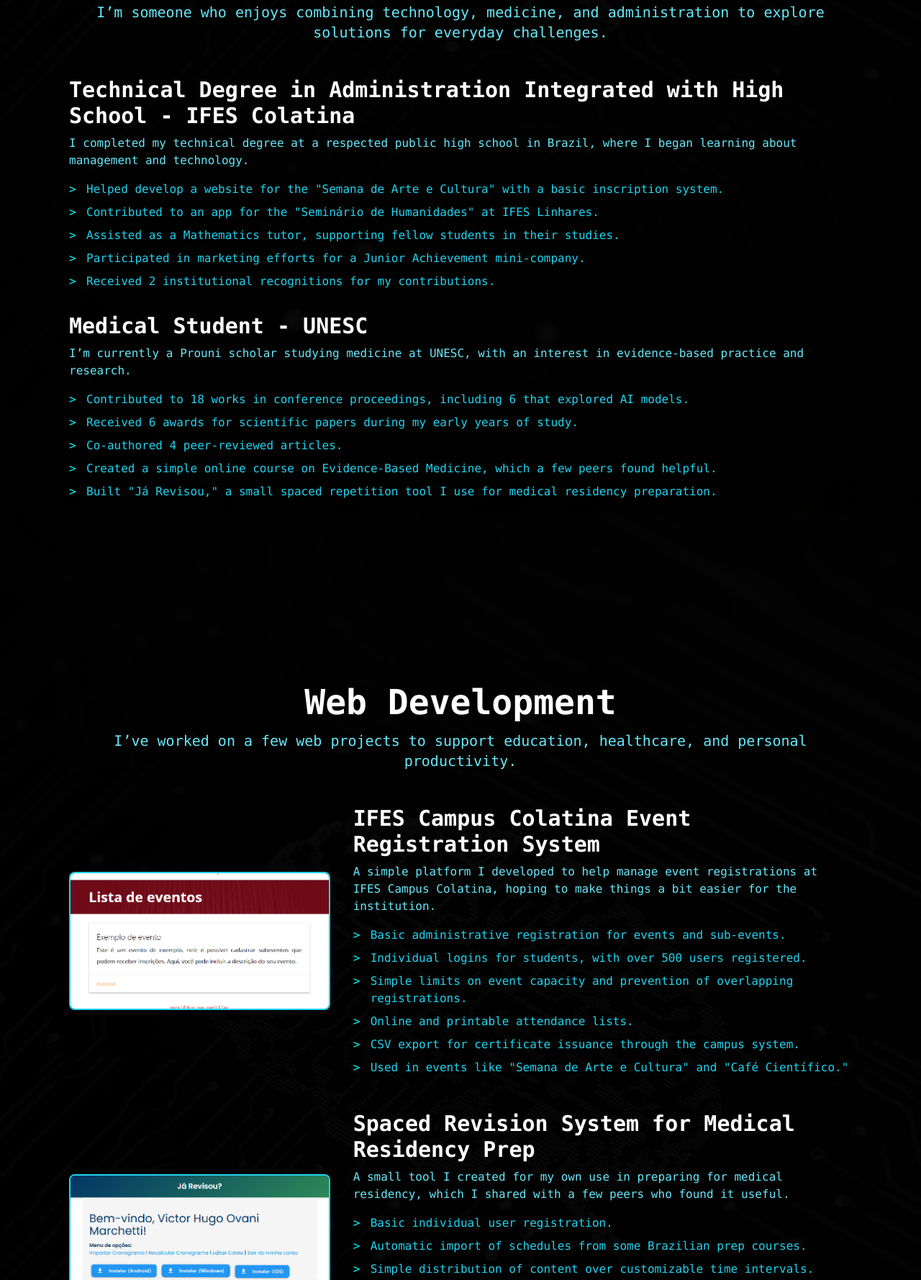
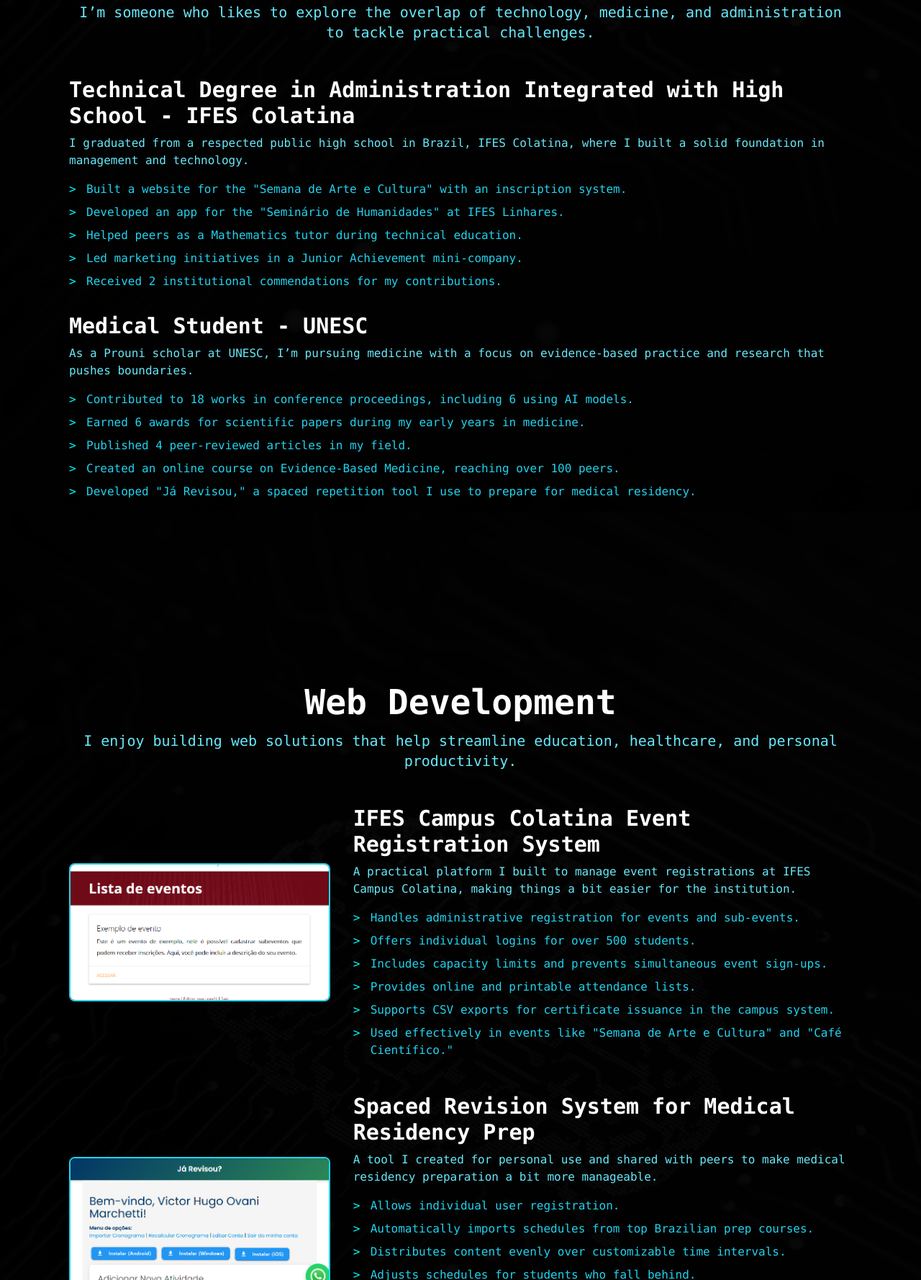
Before and after one commit to victorovanimarchetti/victorovanimarchetti.github.io, a plain HTML site: page index.html in a window 1280 px wide. Shown: the part 989-2767 px from the top of the page at 72% size. Drawn offline with nearby package versions, Linux system fonts and the light colour scheme.

Commit message:
Update index.html

```diff
--- a/index.html
+++ b/index.html
@@ -10,6 +10,7 @@
     <link rel="stylesheet" href="css/styles.css">
     <!-- Google Fonts: Fonte monoespaçada futurista (Fira Code) -->
     <link href="https://fonts.googleapis.com/css2?family=Fira+Code:wght@400;700&display=swap" rel="stylesheet">
+    <!-- Font Awesome para ícones -->
     <link rel="stylesheet" href="https://cdnjs.cloudflare.com/ajax/libs/font-awesome/6.7.2/css/all.min.css" integrity="sha512-Evv84Mr4kqVGRNSgIGL/F/aIDqQb7xQ2vcrdIwxfjThSH8CSR7PBEakCr51Ck+w+/U6swU2Im1vVX0SVk9ABhg==" crossorigin="anonymous" referrerpolicy="no-referrer" />
 </head>
 <body class="w-screen overflow-x-hidden font-mono snap-y snap-mandatory">
@@ -43,11 +44,11 @@
                     Hello, I'm Victor Marchetti
                 </h1>
                 <p id="subtitle" class="text-xl md:text-3xl mt-4 fade-in-delay text-cyan-300">
-                    I enjoy exploring the connection between technology and science to create helpful solutions
+                    I enjoy combining technology and science to create useful solutions
                 </p>
                 <br/>
                 <!-- Descrição -->
-                <p class="fade-in-delay">I’m a medical student with an interest in programming, starting at age 11, and I’ve worked on small projects in web development and machine learning, using tools like PHP, Python, and R.</p>
+                <p class="fade-in-delay">I’m a medical student with a passion for programming, starting at age 11, and I’ve been exploring web development and machine learning, working with tools like PHP, Python, and R.</p>
             </div>
             <!-- Foto -->
             <div class="mt-8 md:mt-0 order-1 md:order-2">
@@ -62,7 +63,7 @@
             <!-- Cabeçalho -->
             <h2 class="text-4xl md:text-5xl font-bold text-center fade-in">About Me</h2>
             <p class="text-lg md:text-xl mt-4 text-center text-cyan-300 fade-in-delay">
-                I’m someone who enjoys combining technology, medicine, and administration to explore solutions for everyday challenges.
+                I’m someone who likes to explore the overlap of technology, medicine, and administration to tackle practical challenges.
             </p>
 
             <!-- História -->
@@ -70,26 +71,26 @@
                 <!-- Técnico em Administração -->
                 <div>
                     <h3 class="text-2xl md:text-3xl font-bold fade-in">Technical Degree in Administration Integrated with High School - IFES Colatina</h3>
-                    <p class="mt-2 text-cyan-300 fade-in-delay">I completed my technical degree at a respected public high school in Brazil, where I began learning about management and technology.</p>
+                    <p class="mt-2 text-cyan-300 fade-in-delay">I graduated from a respected public high school in Brazil, IFES Colatina, where I built a solid foundation in management and technology.</p>
                     <ul class="mt-4 space-y-2 text-cyan-400 fade-in-delay">
-                        <li>Helped develop a website for the "Semana de Arte e Cultura" with a basic inscription system.</li>
-                        <li>Contributed to an app for the "Seminário de Humanidades" at IFES Linhares.</li>
-                        <li>Assisted as a Mathematics tutor, supporting fellow students in their studies.</li>
-                        <li>Participated in marketing efforts for a Junior Achievement mini-company.</li>
-                        <li>Received 2 institutional recognitions for my contributions.</li>
+                        <li>Built a website for the "Semana de Arte e Cultura" with an inscription system.</li>
+                        <li>Developed an app for the "Seminário de Humanidades" at IFES Linhares.</li>
+                        <li>Helped peers as a Mathematics tutor during technical education.</li>
+                        <li>Led marketing initiatives in a Junior Achievement mini-company.</li>
+                        <li>Received 2 institutional commendations for my contributions.</li>
                     </ul>
                 </div>
 
                 <!-- Graduação em Medicina -->
                 <div>
                     <h3 class="text-2xl md:text-3xl font-bold fade-in">Medical Student - UNESC</h3>
-                    <p class="mt-2 text-cyan-300 fade-in-delay">I’m currently a Prouni scholar studying medicine at UNESC, with an interest in evidence-based practice and research.</p>
+                    <p class="mt-2 text-cyan-300 fade-in-delay">As a Prouni scholar at UNESC, I’m pursuing medicine with a focus on evidence-based practice and research that pushes boundaries.</p>
                     <ul class="mt-4 space-y-2 text-cyan-400 fade-in-delay">
-                        <li>Contributed to 18 works in conference proceedings, including 6 that explored AI models.</li>
-                        <li>Received 6 awards for scientific papers during my early years of study.</li>
-                        <li>Co-authored 4 peer-reviewed articles.</li>
-                        <li>Created a simple online course on Evidence-Based Medicine, which a few peers found helpful.</li>
-                        <li>Built "Já Revisou," a small spaced repetition tool I use for medical residency preparation.</li>
+                        <li>Contributed to 18 works in conference proceedings, including 6 using AI models.</li>
+                        <li>Earned 6 awards for scientific papers during my early years in medicine.</li>
+                        <li>Published 4 peer-reviewed articles in my field.</li>
+                        <li>Created an online course on Evidence-Based Medicine, reaching over 100 peers.</li>
+                        <li>Developed "Já Revisou," a spaced repetition tool I use to prepare for medical residency.</li>
                     </ul>
                 </div>
             </div>
@@ -102,7 +103,7 @@
             <!-- Cabeçalho -->
             <h2 class="text-4xl md:text-5xl font-bold text-center fade-in">Web Development</h2>
             <p class="text-lg md:text-xl mt-4 text-center text-cyan-300 fade-in-delay">
-                I’ve worked on a few web projects to support education, healthcare, and personal productivity.
+                I enjoy building web solutions that help streamline education, healthcare, and personal productivity.
             </p>
 
             <!-- Projetos -->
@@ -112,14 +113,14 @@
                     <img src="assets/images/sistemadeinscricoes.png" alt="IFES Events System" class="w-full md:w-1/3 h-48 object-cover rounded-lg border-2 border-cyan-400 fade-in-delay">
                     <div class="flex-1">
                         <h3 class="text-2xl md:text-3xl font-bold fade-in">IFES Campus Colatina Event Registration System</h3>
-                        <p class="mt-2 text-cyan-300 fade-in-delay">A simple platform I developed to help manage event registrations at IFES Campus Colatina, hoping to make things a bit easier for the institution.</p>
+                        <p class="mt-2 text-cyan-300 fade-in-delay">A practical platform I built to manage event registrations at IFES Campus Colatina, making things a bit easier for the institution.</p>
                         <ul class="mt-4 space-y-2 text-cyan-400 fade-in-delay">
-                            <li>Basic administrative registration for events and sub-events.</li>
-                            <li>Individual logins for students, with over 500 users registered.</li>
-                            <li>Simple limits on event capacity and prevention of overlapping registrations.</li>
-                            <li>Online and printable attendance lists.</li>
-                            <li>CSV export for certificate issuance through the campus system.</li>
-                            <li>Used in events like "Semana de Arte e Cultura" and "Café Científico."</li>
+                            <li>Handles administrative registration for events and sub-events.</li>
+                            <li>Offers individual logins for over 500 students.</li>
+                            <li>Includes capacity limits and prevents simultaneous event sign-ups.</li>
+                            <li>Provides online and printable attendance lists.</li>
+                            <li>Supports CSV exports for certificate issuance in the campus system.</li>
+                            <li>Used effectively in events like "Semana de Arte e Cultura" and "Café Científico."</li>
                         </ul>
                     </div>
                 </div>
@@ -129,14 +130,14 @@
                     <img src="assets/images/sistemaderevisao.png" alt="Spaced Revision System" class="w-full md:w-1/3 h-48 object-cover rounded-lg border-2 border-cyan-400 fade-in-delay">
                     <div class="flex-1">
                         <h3 class="text-2xl md:text-3xl font-bold fade-in">Spaced Revision System for Medical Residency Prep</h3>
-                        <p class="mt-2 text-cyan-300 fade-in-delay">A small tool I created for my own use in preparing for medical residency, which I shared with a few peers who found it useful.</p>
+                        <p class="mt-2 text-cyan-300 fade-in-delay">A tool I created for personal use and shared with peers to make medical residency preparation a bit more manageable.</p>
                         <ul class="mt-4 space-y-2 text-cyan-400 fade-in-delay">
-                            <li>Basic individual user registration.</li>
-                            <li>Automatic import of schedules from some Brazilian prep courses.</li>
-                            <li>Simple distribution of content over customizable time intervals.</li>
-                            <li>Adjustments for delayed schedules.</li>
-                            <li>Tracking of question accuracy metrics.</li>
-                            <li>Scheduled spaced revision based on study dates.</li>
+                            <li>Allows individual user registration.</li>
+                            <li>Automatically imports schedules from top Brazilian prep courses.</li>
+                            <li>Distributes content evenly over customizable time intervals.</li>
+                            <li>Adjusts schedules for students who fall behind.</li>
+                            <li>Tracks question accuracy to monitor progress.</li>
+                            <li>Schedules spaced revision based on study dates.</li>
                         </ul>
                         <a href="https://app.jarevisou.com.br" target="_blank" class="mt-4 inline-block text-cyan-400 underline hover:text-cyan-300 fade-in-delay">View Project</a>
                     </div>
@@ -147,12 +148,12 @@
                     <img src="assets/images/areadopaciente.png" alt="Health System" class="w-full md:w-1/3 h-48 object-cover rounded-lg border-2 border-cyan-400 fade-in-delay">
                     <div class="flex-1">
                         <h3 class="text-2xl md:text-3xl font-bold fade-in">Healthcare System with Patient Area</h3>
-                        <p class="mt-2 text-cyan-300 fade-in-delay">A modest project I worked on for my portfolio, aiming to simplify interactions between patients and healthcare providers.</p>
+                        <p class="mt-2 text-cyan-300 fade-in-delay">A project I developed for my portfolio, designed to simplify interactions between patients and healthcare providers.</p>
                         <ul class="mt-4 space-y-2 text-cyan-400 fade-in-delay">
-                            <li>Basic whitelabel system with simple customization options for colors, name, link, and app.</li>
-                            <li>Dynamic medical record system with forms created by the professional.</li>
-                            <li>Patient area with individual login.</li>
-                            <li>Support for patient forms tracking basic health metrics like blood pressure, mood, and lab results.</li>
+                            <li>Offers a whitelabel system with easy customization via forms for colors, names, links, and apps.</li>
+                            <li>Features dynamic medical record forms created by professionals.</li>
+                            <li>Includes a patient area with individual logins.</li>
+                            <li>Supports forms for tracking metrics like blood pressure, mood, and lab results.</li>
                         </ul>
                     </div>
                 </div>
@@ -166,7 +167,7 @@
             <!-- Cabeçalho -->
             <h2 class="text-4xl md:text-5xl font-bold text-center fade-in">Machine Learning</h2>
             <p class="text-lg md:text-xl mt-4 text-center text-cyan-300 fade-in-delay">
-                I’ve explored machine learning to contribute modestly to healthcare and predictive analytics.
+                I’m exploring machine learning to contribute to advancements in healthcare and predictive analytics.
             </p>
 
             <!-- Trabalhos -->
@@ -176,7 +177,7 @@
                     <h3 class="text-2xl md:text-3xl font-bold fade-in">Random Forest Model for Predicting Ventilator-Associated Pneumonia (VAP) in Patients on Mechanical Ventilation for Over 48 Hours</h3>
                     <ul class="mt-4 space-y-2 text-cyan-400 fade-in-delay">
                         <li>Authors: Victor Hugo Ovani Marchetti, et al.</li>
-                        <li>I contributed to a study presented at the "Brazilian Congress of Intensive Care Medicine," published in:
+                        <li>Work I contributed to, presented at the "Brazilian Congress of Intensive Care Medicine," with proceedings in:
                             <a href="https://criticalcarescience.org/wp-content/uploads/sites/7/2024/04/RBTI_Suplemento_2022.pdf" target="_blank" class="underline hover:text-cyan-300">
                                 Revista Brasileira de Terapia Intensiva, Supplement 1, 2022 (Click here to view)
                             </a>
@@ -189,7 +190,7 @@
                     <h3 class="text-2xl md:text-3xl font-bold fade-in">Predictive Capacity of the Random Forest Model for Mortality in COVID-19 Patients: A Data Analysis in the Pandemic Context</h3>
                     <ul class="mt-4 space-y-2 text-cyan-400 fade-in-delay">
                         <li>Authors: Victor Hugo Ovani Marchetti, M. E. P. Dalmaschio, Tatiani Bellettini-Santos, E. T. Pandini.</li>
-                        <li>I participated in a study presented at the "Brazilian Congress of Infectious Diseases," published in:
+                        <li>Work I was part of, presented at the "Brazilian Congress of Infectious Diseases," with proceedings in:
                             <a href="https://www.sciencedirect.com/science/article/pii/S1413867023001605?__cf_chl_tk=7AdPKX1YXmfGLiLlDasEDVhPk.au4.xLWCf5JvW9VJM-1740328356-1.0.1.1-5ukd2rUugr0hmJmH4lk9lJjPqIM3AgY0YeoTv7o6gQo" target="_blank" class="underline hover:text-cyan-300">
                                 Brazilian Journal of Infectious Diseases, 27(S1):102812, 2023 (Click here to view)
                             </a>
@@ -202,7 +203,7 @@
                     <h3 class="text-2xl md:text-3xl font-bold fade-in">Application of Machine Learning Algorithms in Predicting Hospital Outcomes for Patients with Heart Failure</h3>
                     <ul class="mt-4 space-y-2 text-cyan-400 fade-in-delay">
                         <li>Authors: Victor Hugo Ovani Marchetti, et al.</li>
-                        <li>I contributed to a project presented at the "SBC-ES Congress," with a certificate available at:
+                        <li>Work I contributed to, presented at the "SBC-ES Congress," with certificate available at:
                             <a href="https://inscricaoeletronica.com.br/liveeventos/congressosbces2024/certificado/certificado2.php?id=9793&c=15" target="_blank" class="underline hover:text-cyan-300">
                                 (Click here to view certificate)
                             </a>
@@ -215,7 +216,7 @@
                     <h3 class="text-2xl md:text-3xl font-bold fade-in">Analysis of Artificial Intelligence Models for Diagnosing Chagas Disease: An Application to the SINAN System (2017-2021)</h3>
                     <ul class="mt-4 space-y-2 text-cyan-400 fade-in-delay">
                         <li>Authors: Victor Hugo Ovani Marchetti, et al.</li>
-                        <li>I was involved in a study presented at the "SBC-ES Congress," with a certificate available at:
+                        <li>Work I was involved in, presented at the "SBC-ES Congress," with certificate available at:
                             <a href="https://inscricaoeletronica.com.br/liveeventos/congressosbces2024/certificado/certificado2.php?id=9793&c=44" target="_blank" class="underline hover:text-cyan-300">
                                 (Click here to view)
                             </a>
@@ -228,7 +229,7 @@
                     <h3 class="text-2xl md:text-3xl font-bold fade-in">Machine Learning Models for Pre-Test Probability Assessment of Hypertension</h3>
                     <ul class="mt-4 space-y-2 text-cyan-400 fade-in-delay">
                         <li>Authors: Victor Hugo Ovani Marchetti, et al.</li>
-                        <li>I contributed to a project presented at the "SBC-ES Congress," with a certificate available at:
+                        <li>Work I contributed to, presented at the "SBC-ES Congress," with certificate available at:
                             <a href="https://inscricaoeletronica.com.br/liveeventos/congressosbces2024/certificado/certificado2.php?id=9793&c=45" target="_blank" class="underline hover:text-cyan-300">
                                 (Click here to view)
                             </a>
@@ -245,7 +246,7 @@
             <!-- Cabeçalho -->
             <h2 class="text-4xl md:text-5xl font-bold text-center fade-in">Contact</h2>
             <p class="text-lg md:text-xl mt-4 text-center text-cyan-300 fade-in-delay">
-                I’d be happy to connect and chat about ideas or projects.
+                I’d be happy to connect and share ideas or feedback.
             </p>
 
             <!-- Informações de Contato -->
```
